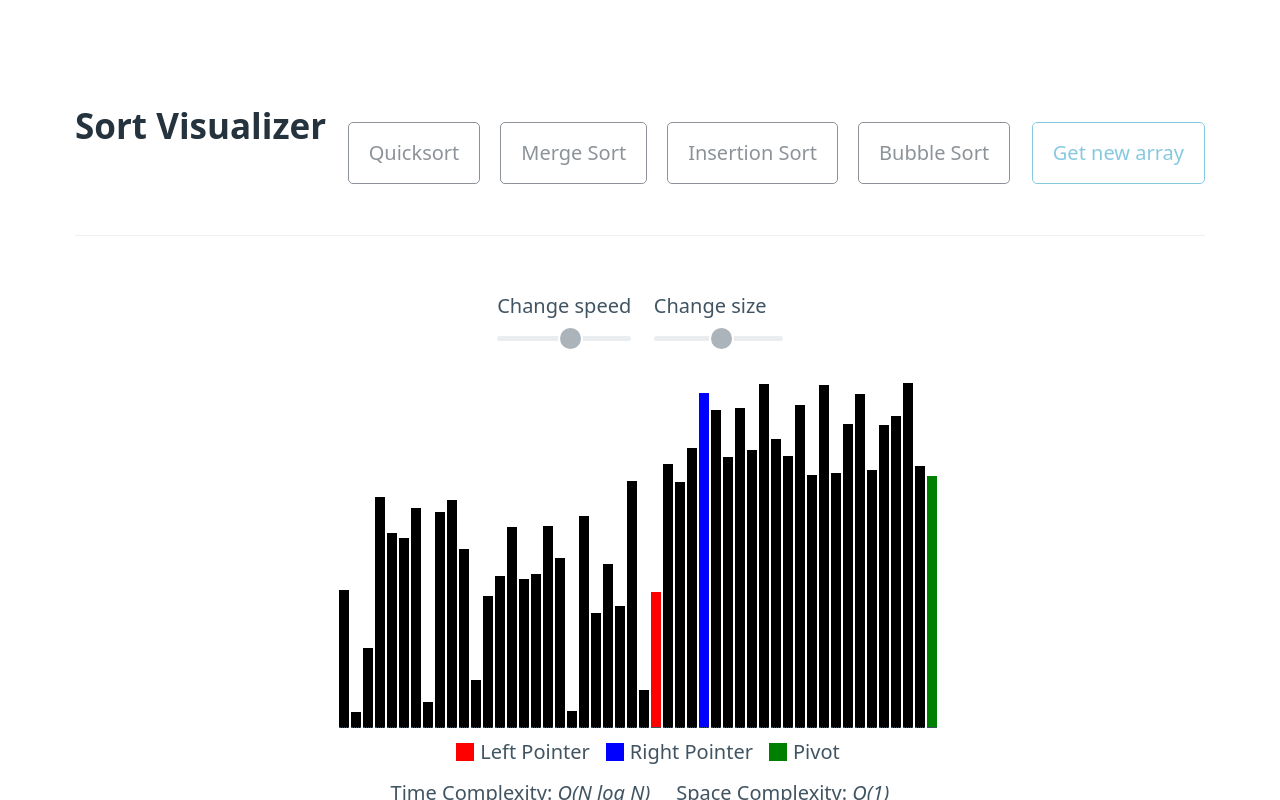
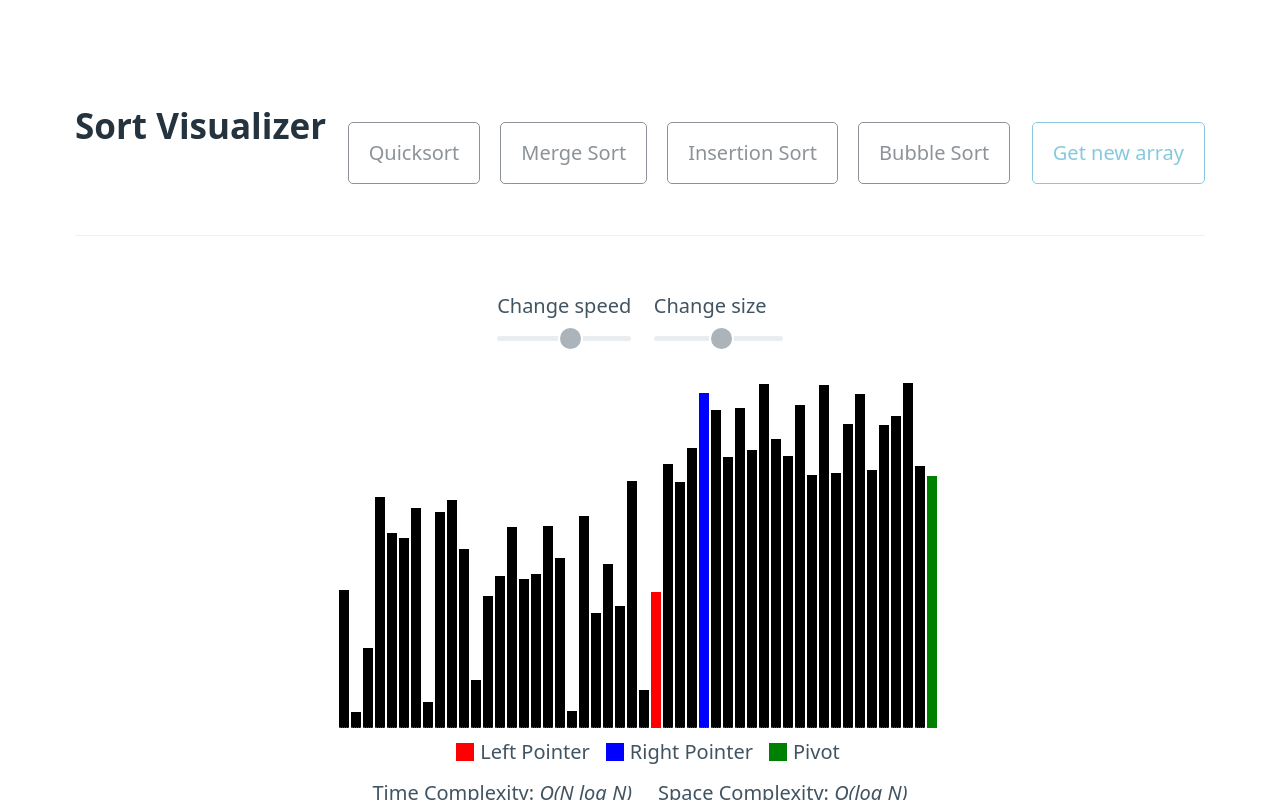
Before and after one commit to jackaitken/sorting-visualizer, a React (Create React App) app: page / in a window 1280 px wide. Both pictures are taken after a click on the button "Quicksort". Shown: the top 800 px of the page. Built offline with nearby package versions, Linux system fonts and the light colour scheme.

Commit message:
Correction to Quicksort space complexity

```diff
--- a/src/components/algorithms/quicksort/QuicksortTimeSpace.js
+++ b/src/components/algorithms/quicksort/QuicksortTimeSpace.js
@@ -6,7 +6,7 @@ function QuicksortTimeSpace() {
     <div className={styles.algorithmInfo}>
       <p className={styles.timeSpaceComplexity}>Time Complexity: <em>O(N log N)</em></p>
       <p>&emsp;</p>
-      <p className={styles.timeSpaceComplexity}>Space Complexity: <em>O(1)</em></p>
+      <p className={styles.timeSpaceComplexity}>Space Complexity: <em>O(log N)</em></p>
     </div>
   );
 }
```
